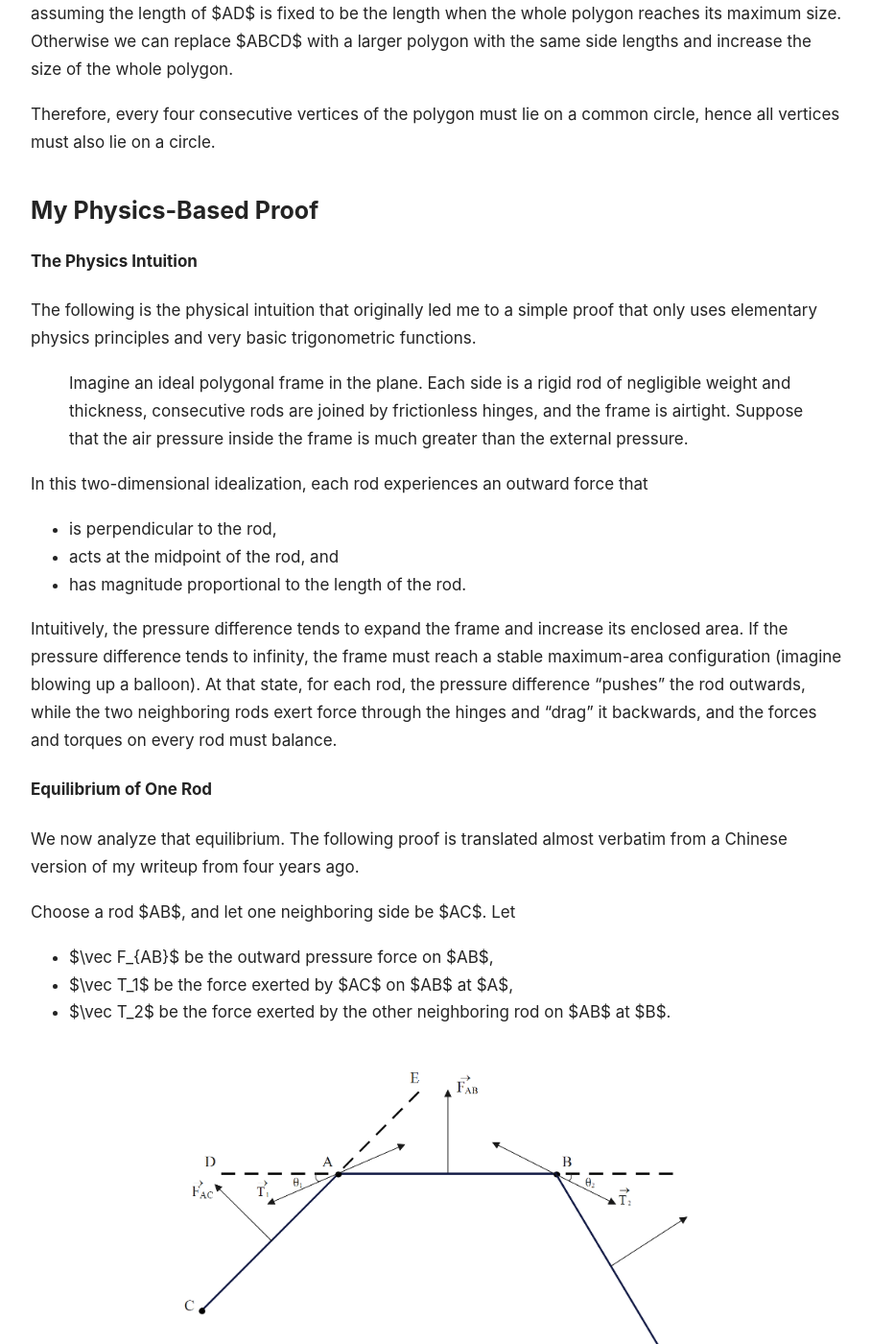
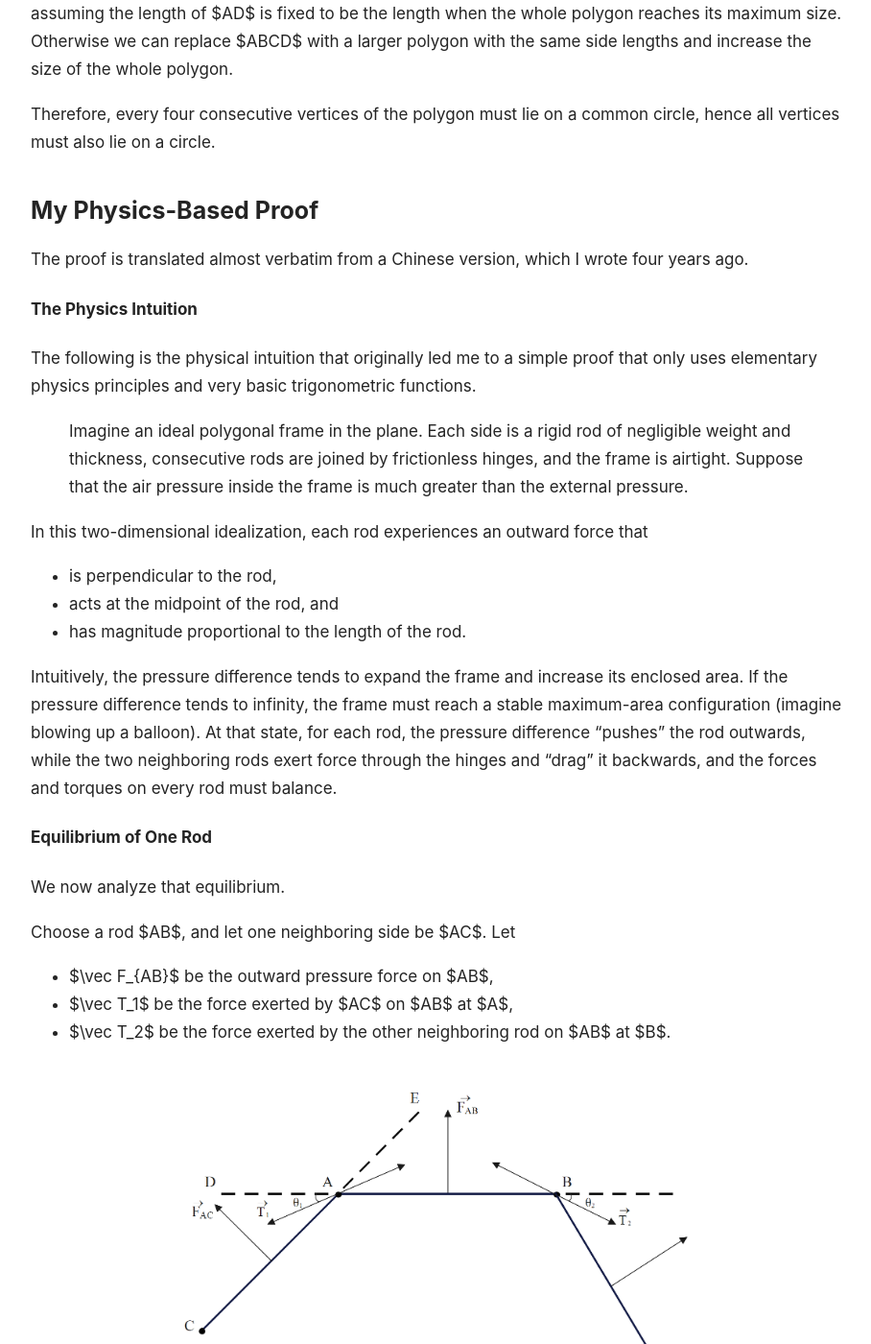
Before and after one commit to relyt871/relyt871.github.io, a Jekyll site: the page built from _posts/2026-07-10-When-does-a-polygon-reach-the-maximum-size.md, in a window 1280 px wide and 1400 px high, scrolled down 1341 px. Shown: the whole window at 96% size, without its empty margins (83-991 px from the left). Built offline with Jekyll 4.4.1, drawn with Linux system fonts in a browser that asks for light colours; Markdown is read by kramdown in place of the engine named in the settings; a script that is not in the unit is left out; comment, search, counter and statistics services are not loaded.

Commit message:
Update 2026-07-10-When-does-a-polygon-reach-the-maximum-size.md

```diff
--- a/_posts/2026-07-10-When-does-a-polygon-reach-the-maximum-size.md
+++ b/_posts/2026-07-10-When-does-a-polygon-reach-the-maximum-size.md
@@ -48,6 +48,8 @@ Therefore, every four consecutive vertices of the polygon must lie on a common c
 
 ## My Physics-Based Proof
 
+The proof is translated almost verbatim from a Chinese version, which I wrote four years ago.
+
 #### The Physics Intuition
 
 The following is the physical intuition that originally led me to a simple proof that only uses elementary physics principles and very basic trigonometric functions.
@@ -65,7 +67,7 @@ Intuitively, the pressure difference tends to expand the frame and increase its
 
 #### Equilibrium of One Rod
 
-We now analyze that equilibrium. The following proof is translated almost verbatim from a Chinese version of my writeup from four years ago.
+We now analyze that equilibrium.
 
 Choose a rod $AB$, and let one neighboring side be $AC$. Let
 
```
